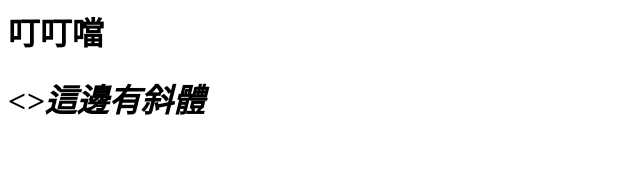
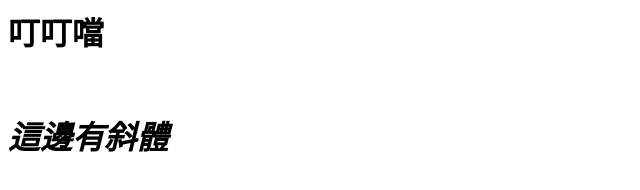
Before and after one commit to HeloiseDAS/heloise.github.io, a plain HTML site: page W4HW/index.html in a window 1280 px wide. Shown: the whole page, without its empty margins (0-640 px from the left). Drawn offline with Linux system fonts and the light colour scheme.

Commit message:
Update index.html

```diff
--- a/W4HW/index.html
+++ b/W4HW/index.html
@@ -1,2 +1,2 @@
 <h1 style=“color:yellow; text-align:left;">叮叮噹</h1>
-<h1><i><>這邊有斜體</i></h1>
+<h1><i><br>這邊有斜體</i></h1>
```
